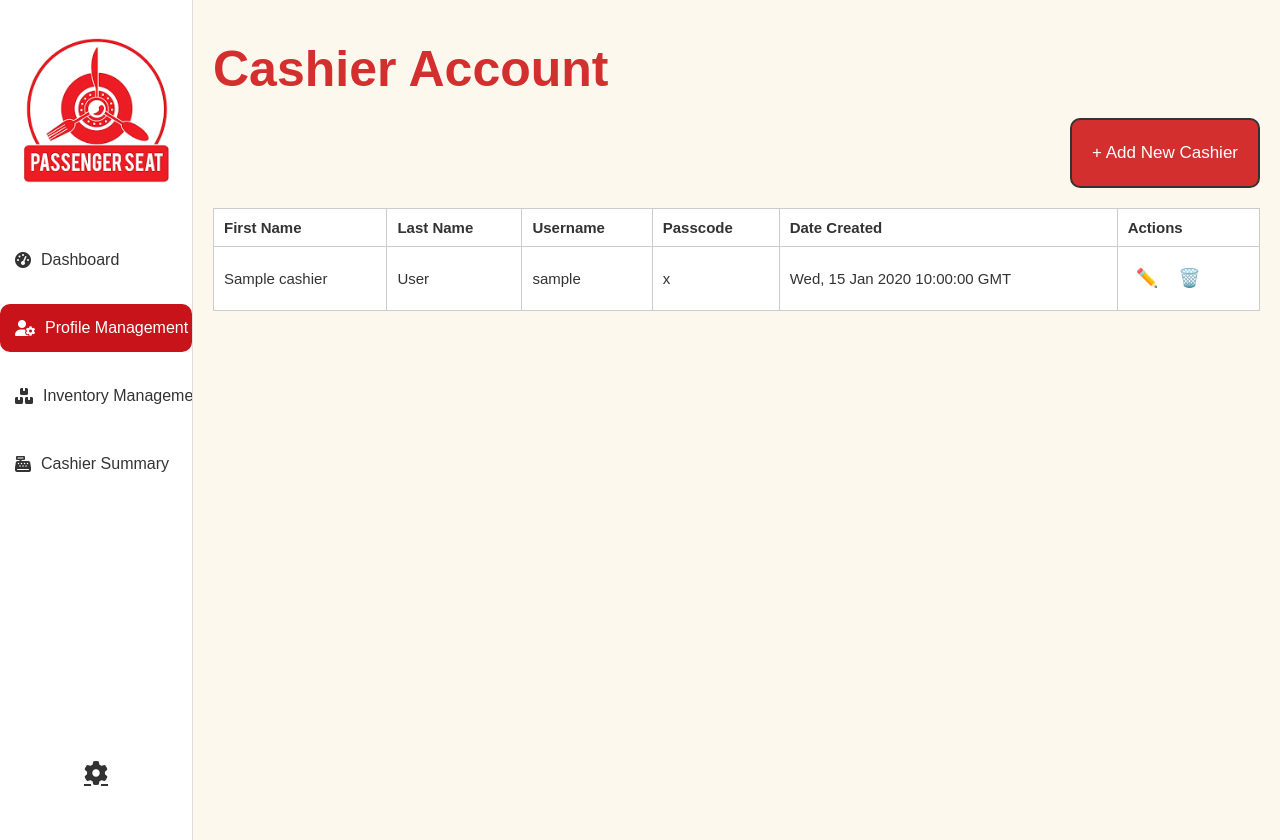
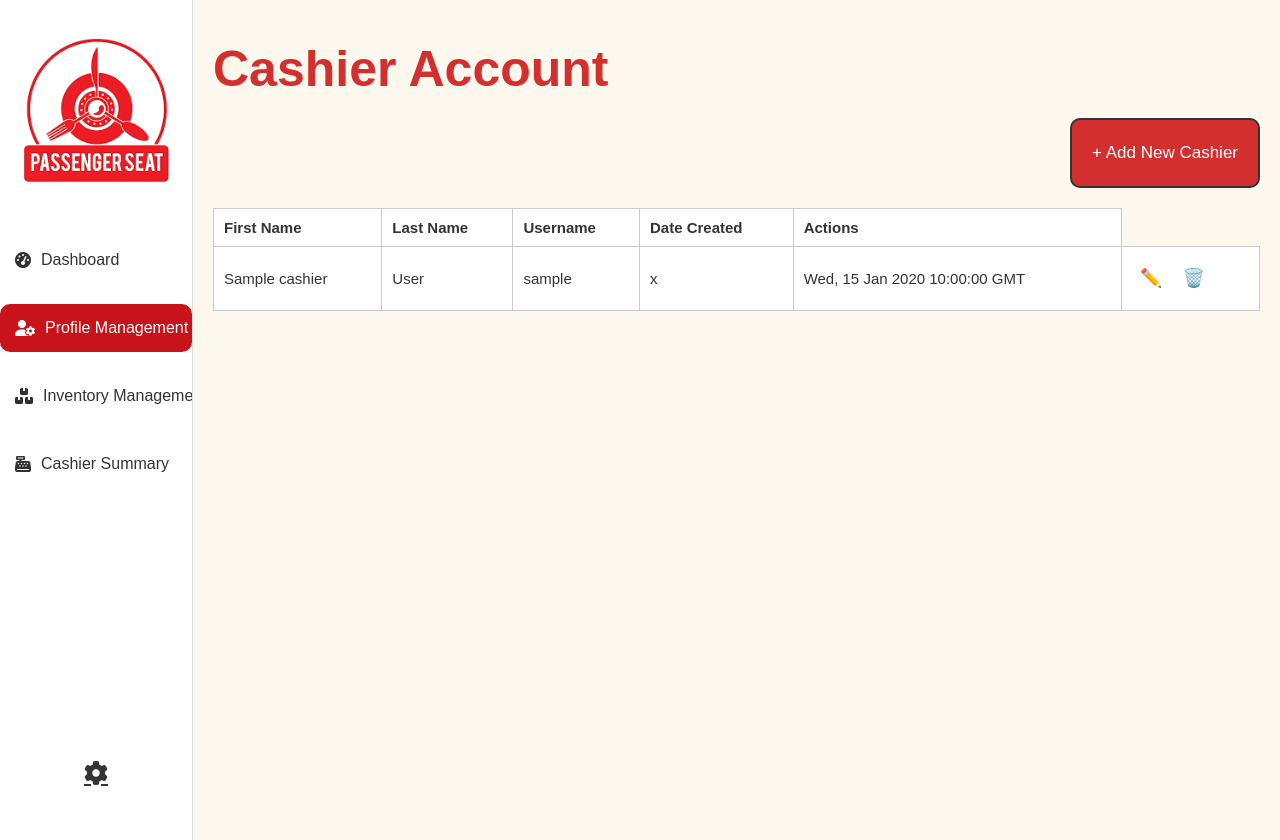
Before and after one commit to ClarriseCabansag/Hospitality, a Flask app: page /profile_management in a window 1280 px wide. Run offline with Flask 3, Linux system fonts and the light colour scheme; tables that the repository leaves empty hold one stand-in row (values such as "Sample post").

Commit message:
Add files via upload

```diff
--- a/templates/profile_management.html
+++ b/templates/profile_management.html
@@ -22,7 +22,6 @@
             <th>First Name</th>
             <th>Last Name</th>
             <th>Username</th>
-            <th>Passcode</th> <!-- Display the passcode directly -->
             <th>Date Created</th>
             <th>Actions</th>
         </tr>
```
